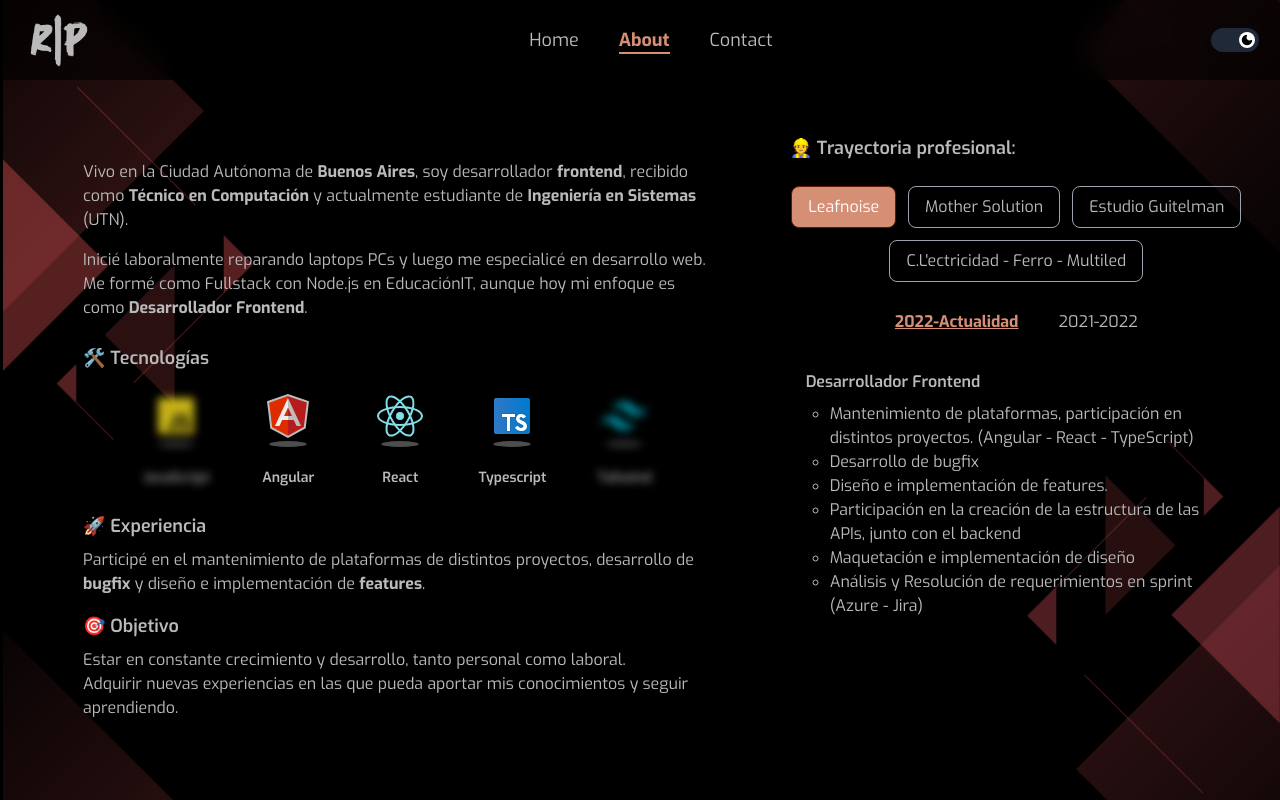
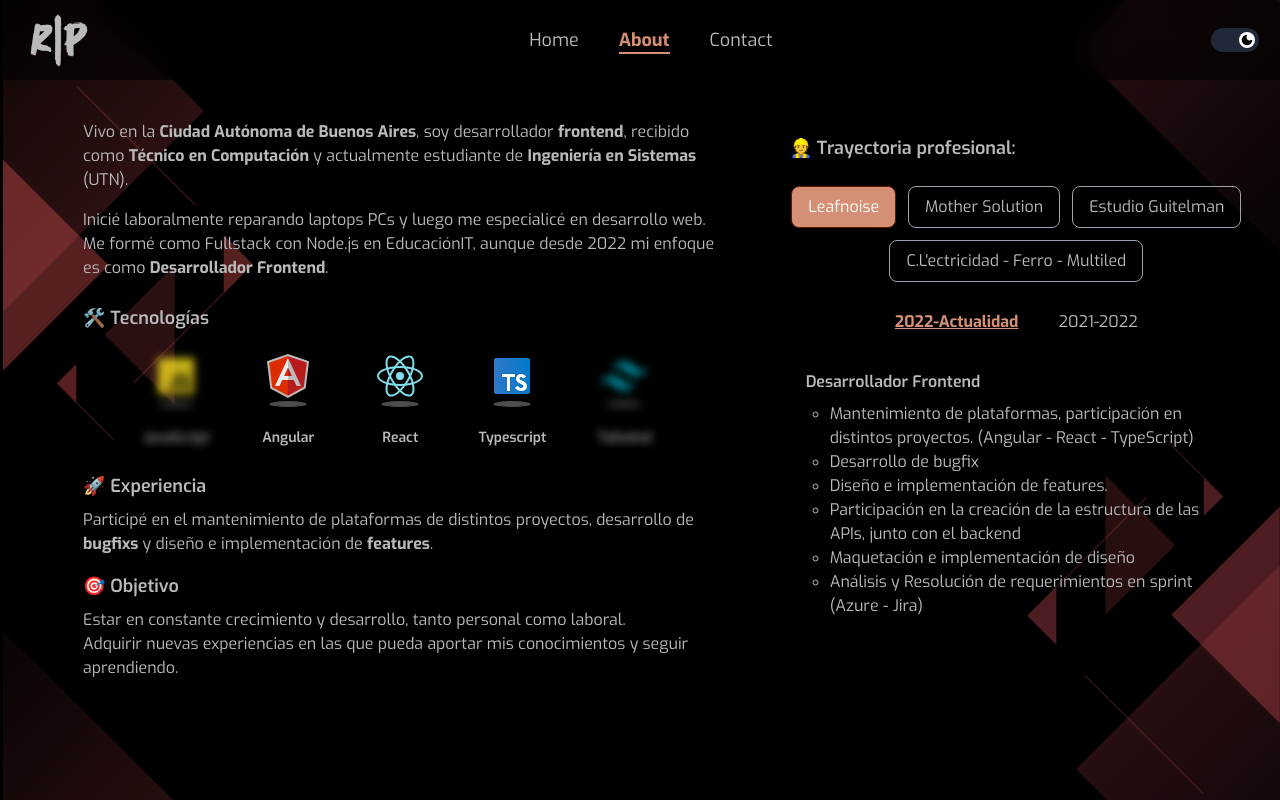
Before and after one commit to rodrigopla97/my-repository, a React (Vite) app: page /about in a window 1280 px wide. Shown: the top 800 px of the page. Built offline with nearby package versions, Linux system fonts and the light colour scheme.

Commit message:
modified expierence text

```diff
--- a/src/components/interfaces/expierence/expierenceInterface.tsx
+++ b/src/components/interfaces/expierence/expierenceInterface.tsx
@@ -6,24 +6,24 @@
 
   return (
     <div
-      className={`flex flex-col justify-center items-center min-h-[40vh] md:px-10 py-0 pt-[10vh]  ${textColor}`}
+      className={`flex flex-col justify-center items-center min-h-[40vh] md:px-10 md:py-0 pt-[10vh] ${textColor}`}
     >
       <div className="max-w-4xl mt-4 md:mt-0">
 
         <p className="mb-4">
-          Vivo en la Ciudad Autónoma de <strong>Buenos Aires</strong>, soy desarrollador <strong>frontend</strong>, recibido como <strong>Técnico en Computación</strong> y actualmente estudiante de <strong>Ingeniería en Sistemas</strong> (UTN).
+          Vivo en la <strong>Ciudad Autónoma de Buenos Aires</strong>, soy desarrollador <strong>frontend</strong>, recibido como <strong>Técnico en Computación</strong> y actualmente estudiante de <strong>Ingeniería en Sistemas</strong> (UTN).
         </p>
 
         <p className="mb-4">
           Inicié laboralmente reparando laptops PCs y luego me especialicé en desarrollo web. Me formé como Fullstack
-          con Node.js en EducaciónIT, aunque hoy mi enfoque es como <strong>Desarrollador Frontend</strong>.
+          con Node.js en EducaciónIT, aunque desde 2022 mi enfoque es como <strong>Desarrollador Frontend</strong>.
         </p>
 
         <h3 className="text-lg font-semibold mt-6 mb-2">🛠️ Tecnologías</h3>
         <FooterAllIcons />
         <h3 className="text-lg font-semibold mb-2 mt-6">🚀 Experiencia</h3>
         <p className="mb-4">
-          Participé en el mantenimiento de plataformas de distintos proyectos, desarrollo de <strong> bugfix</strong> y diseño e implementación de <strong>features</strong>.
+          Participé en el mantenimiento de plataformas de distintos proyectos, desarrollo de <strong>bugfixs</strong> y diseño e implementación de <strong>features</strong>.
         </p>
 
         <h3 className="text-lg font-semibold mb-2">🎯 Objetivo</h3>
```
